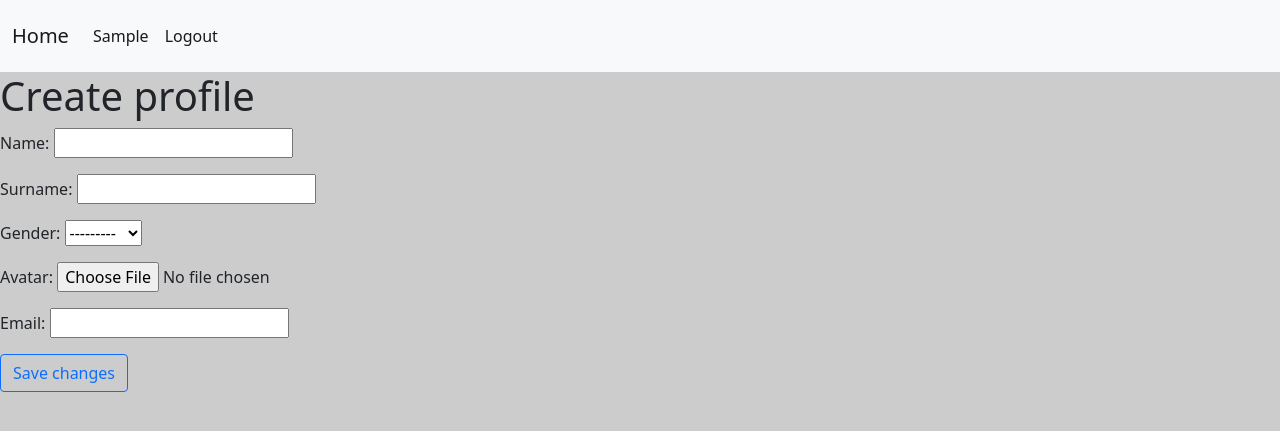
After one commit to vxvdevilvxv/meeting_proj, a Django app: page /userprofile/ in a window 1280 px wide. The commit adds this page. Shown: the top 431 px of the page. Run offline with Django 3.2, Linux system fonts and the light colour scheme; the visitor is signed in with stand-in values (Sample User, id 1); some libraries are stand-ins or nearby versions.

Commit message:
create profile page update

```diff
--- a/meet_proj/meet/forms.py
+++ b/meet_proj/meet/forms.py
@@ -10,18 +10,24 @@ class UserAuthenticationForm(AuthenticationForm):
 
 
 class UserRegisterForm(UserCreationForm):
-    # username = forms.CharField(label='Имя пользователя', widget=forms.TextInput(attrs={'class': 'form-control'}))
-    # password1 = forms.CharField(label='Пароль', widget=forms.PasswordInput(attrs={'class': 'form-control'}))
-    # password2 = forms.CharField(label='Подтверждение пароля',
-    #                             widget=forms.PasswordInput(attrs={'class': 'form-control'}))
-    # email = forms.EmailField(label='E-mail', widget=forms.EmailInput(attrs={'class': 'form-control'}))
+    username = forms.CharField(label='Имя пользователя', widget=forms.TextInput(attrs={'class': 'form-control'}))
+    password1 = forms.CharField(label='Пароль', widget=forms.PasswordInput(attrs={'class': 'form-control'}))
+    password2 = forms.CharField(label='Подтверждение пароля',
+                                widget=forms.PasswordInput(attrs={'class': 'form-control'}))
+    email = forms.EmailField(label='E-mail', widget=forms.EmailInput(attrs={'class': 'form-control'}))
 
     class Meta:
         model = User
         fields = ('username', 'email', 'password1', 'password2')
 
 
-class CreateProfileForm(forms.ModelForm):
+class UserForm(forms.ModelForm):
+    class Meta:
+        model = User
+        fields = ('first_name', 'last_name', 'email')
+
+
+class UserProfileForm(forms.ModelForm):
     class Meta:
         model = UserProfile
-        fields = '__all__'
+        fields = ('first_name', 'last_name', 'gender', 'avatar', 'email')
--- a/meet_proj/meet/models.py
+++ b/meet_proj/meet/models.py
@@ -19,17 +19,17 @@ class UserProfile(models.Model):
     email = models.EmailField(max_length=250, verbose_name='Email')
 
     class Meta:
-        verbose_name = 'Person'
-        verbose_name_plural = 'Persons'
+        verbose_name = 'Profile'
+        verbose_name_plural = 'Profiles'
 
     def __str__(self):
         return f'{self.first_name} {self.last_name}'
 
-    @receiver(post_save, sender=User)  # add this
+    @receiver(post_save, sender=User)
     def create_user_profile(sender, instance, created, **kwargs):
         if created:
             UserProfile.objects.create(user=instance)
 
-    @receiver(post_save, sender=User)  # add this
+    @receiver(post_save, sender=User)
     def save_user_profile(sender, instance, **kwargs):
-        instance.profile.save()
+        instance.userprofile.save()
--- /dev/null
+++ b/meet_proj/meet/templates/meet/profile.html
@@ -0,0 +1,10 @@
+{% extends 'base.html' %}
+{% block content %}
+<h1>Create profile</h1>
+<form method="post">
+    {% csrf_token %}
+    {{ profile_form.as_p }}
+    <button type="submit" class="btn btn-outline-primary">Save changes</button>
+</form>
+
+{% endblock %}
--- a/meet_proj/meet/urls.py
+++ b/meet_proj/meet/urls.py
@@ -3,8 +3,8 @@ from .views import *
 
 urlpatterns = [
     path('', index, name='home'),
-    path('register/', create_user, name='register'),
-    path('api/clients/create/', create_profile, name='create_profile'),
+    path('api/clients/create/', create_user, name='register'),
     path('login/', login_user, name='login'),
-    path('logout/', logout_user, name='logout')
+    path('logout/', logout_user, name='logout'),
+    path('userprofile/', profile_page_view, name='profile')
 ]
--- a/meet_proj/meet/views.py
+++ b/meet_proj/meet/views.py
@@ -1,6 +1,5 @@
 from django.contrib import messages
 from django.contrib.auth import login, logout
-from django.http import HttpResponse
 from django.shortcuts import render, redirect
 from .forms import *
 
@@ -24,11 +23,17 @@ def create_user(request):
     return render(request, 'meet/register.html', {'form': form})
 
 
-def create_profile(request):
-    profile = request.user
-    print(profile)
-    return HttpResponse('Hello')
-    #return render(request, 'meet/create_profile.html', {'form': form})
+def profile_page_view(request):
+    if request.method == 'POST':
+        profile_form = UserProfileForm(request.POST, instance=request.user.userprofile)
+        if profile_form.is_valid():
+            profile_form.save()
+            messages.success(request, 'Успешное обновление профиля')
+        else:
+            messages.success(request, 'Ошибка обновления профиля')
+    else:
+        profile_form = UserProfileForm(instance=request.user.userprofile)
+    return render(request, 'meet/profile.html', {'profile_form': profile_form})
 
 
 def login_user(request):
--- a/meet_proj/templates/base.html
+++ b/meet_proj/templates/base.html
@@ -12,30 +12,7 @@
 </head>
 <body>
 {% block navbar %}
-<nav class="navbar navbar-expand-lg navbar-light bg-light">
-    <div class="container-fluid">
-        <a class="navbar-brand" href="{% url 'home' %}">Home</a>
-        <div class="collapse navbar-collapse" id="navbarText">
-
-            <span class="navbar-text">
-                <ul class="navbar-nav me-auto mb-2 mb-lg-0">
-                {% if request.user.is_authenticated %}
-                    <li class="nav-item">
-                        <a class="nav-link active" aria-current="page" href="{% url 'logout' %}">Logout</a>
-                    </li>
-                {% else %}
-                    <li class="nav-item">
-                        <a class="nav-link active" aria-current="page" href="{% url 'login' %}">Login</a>
-                    </li>
-                    <li class="nav-item">
-                        <a class="nav-link active" aria-current="page" href="{% url 'register' %}">Register</a>
-                    </li>
-                {% endif %}
-            </ul>
-            </span>
-        </div>
-    </div>
-</nav>
+{% include 'inc/_navbar.html'%}
 {% endblock %}
 
 {% block content %}
--- /dev/null
+++ b/meet_proj/templates/inc/_navbar.html
@@ -0,0 +1,27 @@
+<nav class="navbar navbar-expand-lg navbar-light bg-light">
+    <div class="container-fluid">
+        <a class="navbar-brand" href="{% url 'home' %}">Home</a>
+        <div class="collapse navbar-collapse" id="navbarText">
+
+            <span class="navbar-text">
+                <ul class="navbar-nav me-auto mb-2 mb-lg-0">
+                {% if request.user.is_authenticated %}
+                    <li class="nav-item">
+                        <a class="nav-link active" aria-current="page" href="{% url 'profile' %}">{{ user.username|title }}</a>
+                    </li>
+                    <li class="nav-item">
+                        <a class="nav-link active" aria-current="page" href="{% url 'logout' %}">Logout</a>
+                    </li>
+                {% else %}
+                    <li class="nav-item">
+                        <a class="nav-link active" aria-current="page" href="{% url 'login' %}">Login</a>
+                    </li>
+                    <li class="nav-item">
+                        <a class="nav-link active" aria-current="page" href="{% url 'register' %}">Register</a>
+                    </li>
+                {% endif %}
+            </ul>
+            </span>
+        </div>
+    </div>
+</nav>
```
Also changed, not shown: meet_proj/meet/templates/meet/create_profile.html (deleted, +0 -10 lines).
